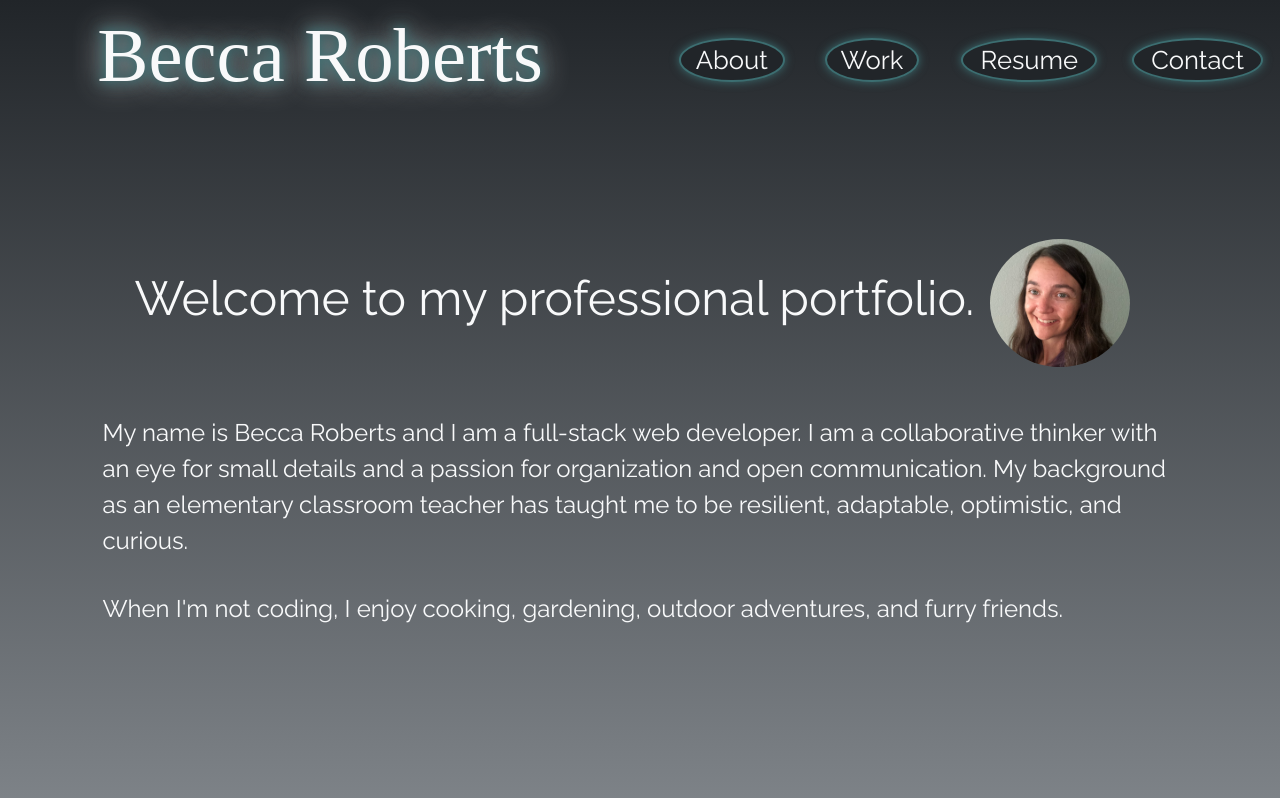
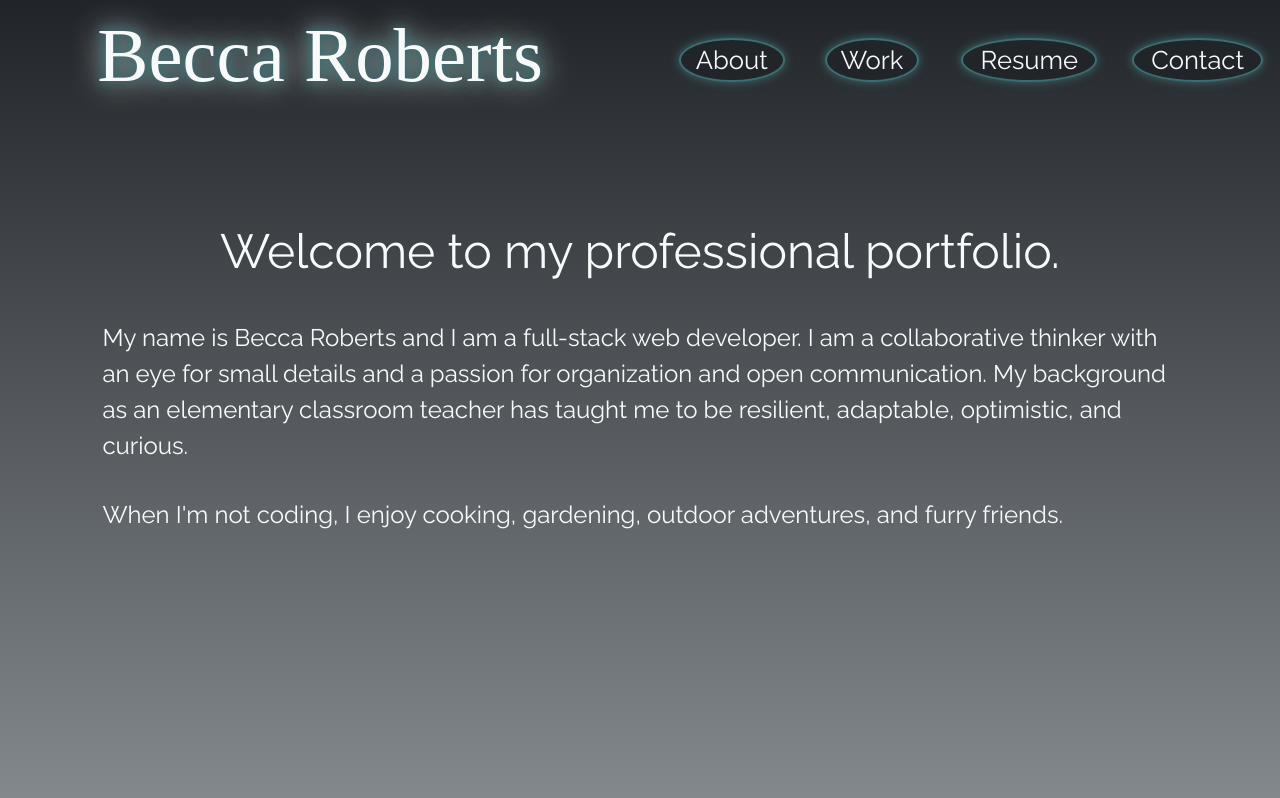
Before and after one commit to relero90/broberts-professional-portfolio, a React (Create React App) app in the folder professional-portfolio/: page / in a window 1280 px wide. Shown: the top 798 px of the page. Built offline with nearby package versions, Linux system fonts and the light colour scheme; the HTML template or start-up script is replaced by a standard one; a web font is replaced by a local one.

Commit message:
modularized color scheme in utils

```diff
--- a/professional-portfolio/package.json
+++ b/professional-portfolio/package.json
@@ -10,6 +10,7 @@
     "@testing-library/user-event": "^13.5.0",
     "bootstrap": "^5.2.2",
     "gh-pages": "^4.0.0",
+    "particles.js": "^2.0.0",
     "react": "^18.2.0",
     "react-bootstrap": "^2.5.0",
     "react-dom": "^18.2.0",
--- a/professional-portfolio/src/components/styles/Footer.css
+++ b/professional-portfolio/src/components/styles/Footer.css
@@ -1,15 +1,4 @@
-:root {
-  --accent: #3c6e71;
-  --dark3: #212529;
-  --dark2: #343a40;
-  --dark1: #495057;
-  --med3: #6c757d;
-  --med2: #adb5bd;
-  --med1: #ced4da;
-  --light3: #dee2e6;
-  --light2: #e9ecef;
-  --light1: #f8f9fa;
-}
+@import "../../utils/colors.css";
 
 .footer {
   display: fixed;
--- a/professional-portfolio/src/components/styles/Header.css
+++ b/professional-portfolio/src/components/styles/Header.css
@@ -1,15 +1,4 @@
-:root {
-  --accent: #3c6e71;
-  --dark3: #212529;
-  --dark2: #343a40;
-  --dark1: #495057;
-  --med3: #6c757d;
-  --med2: #adb5bd;
-  --med1: #ced4da;
-  --light3: #dee2e6;
-  --light2: #e9ecef;
-  --light1: #f8f9fa;
-}
+@import "../../utils/colors.css";
 
 .nameHeader {
   width: 100vw;
--- a/professional-portfolio/src/index.css
+++ b/professional-portfolio/src/index.css
@@ -24,3 +24,11 @@ code {
   font-family: source-code-pro, Menlo, Monaco, Consolas, "Courier New",
     monospace;
 }
+
+.particleBackground {
+  position: absolute;
+  display: block;
+  top: 0;
+  left: 0;
+  z-index: -1;
+}
--- a/professional-portfolio/src/pages/about/About.css
+++ b/professional-portfolio/src/pages/about/About.css
@@ -1,15 +1,4 @@
-:root {
-  --accent: #3c6e71;
-  --dark3: #212529;
-  --dark2: #343a40;
-  --dark1: #495057;
-  --med3: #6c757d;
-  --med2: #adb5bd;
-  --med1: #ced4da;
-  --light3: #dee2e6;
-  --light2: #e9ecef;
-  --light1: #f8f9fa;
-}
+@import "../../utils/colors.css";
 
 .aboutContainer {
   color: var(--light1);
--- a/professional-portfolio/src/pages/about/About.js
+++ b/professional-portfolio/src/pages/about/About.js
@@ -22,11 +22,11 @@ function About() {
       <div className="aboutContainer">
         <div className="welcome">
           <h3>Welcome to my professional portfolio.</h3>
-          <img
+          {/* <img
             src={headshot}
             alt="A photo of Rebecca Roberts"
             className="headshot"
-          />
+          /> */}
         </div>
         <p>
           My name is Becca Roberts and I am a full-stack web developer. I am a
--- a/professional-portfolio/src/pages/contact/Contact.css
+++ b/professional-portfolio/src/pages/contact/Contact.css
@@ -1,16 +1,4 @@
-:root {
-  --warning: #e14c80;
-  --accent: #3c6e71;
-  --dark3: #212529;
-  --dark2: #343a40;
-  --dark1: #495057;
-  --med3: #6c757d;
-  --med2: #adb5bd;
-  --med1: #ced4da;
-  --light3: #dee2e6;
-  --light2: #e9ecef;
-  --light1: #f8f9fa;
-}
+@import "../../utils/colors.css";
 
 .contactFormDiv {
   display: flex;
--- a/professional-portfolio/src/pages/projects/Project.css
+++ b/professional-portfolio/src/pages/projects/Project.css
@@ -1,15 +1,4 @@
-:root {
-  --accent: #3c6e71;
-  --dark3: #212529;
-  --dark2: #343a40;
-  --dark1: #495057;
-  --med3: #6c757d;
-  --med2: #adb5bd;
-  --med1: #ced4da;
-  --light3: #dee2e6;
-  --light2: #e9ecef;
-  --light1: #f8f9fa;
-}
+@import "../../utils/colors.css";
 
 .gallery {
   display: flex;
--- a/professional-portfolio/src/pages/resume/Resume.css
+++ b/professional-portfolio/src/pages/resume/Resume.css
@@ -1,15 +1,4 @@
-:root {
-  --accent: #3c6e71;
-  --dark3: #212529;
-  --dark2: #343a40;
-  --dark1: #495057;
-  --med3: #6c757d;
-  --med2: #adb5bd;
-  --med1: #ced4da;
-  --light3: #dee2e6;
-  --light2: #e9ecef;
-  --light1: #f8f9fa;
-}
+@import "../../utils/colors.css";
 
 .resumeDownload {
   display: flex;
--- /dev/null
+++ b/professional-portfolio/src/utils/colors.css
@@ -0,0 +1,13 @@
+:root {
+  --accent: #3c6e71;
+  --warning: #e14c80;
+  --dark3: #212529;
+  --dark2: #343a40;
+  --dark1: #495057;
+  --med3: #6c757d;
+  --med2: #adb5bd;
+  --med1: #ced4da;
+  --light3: #dee2e6;
+  --light2: #e9ecef;
+  --light1: #f8f9fa;
+}
```
Also changed, not shown: professional-portfolio/src/utils/colorScheme.js (deleted, +0 -14 lines), professional-portfolio/src/utils/email.js (deleted, +0 -21 lines).
